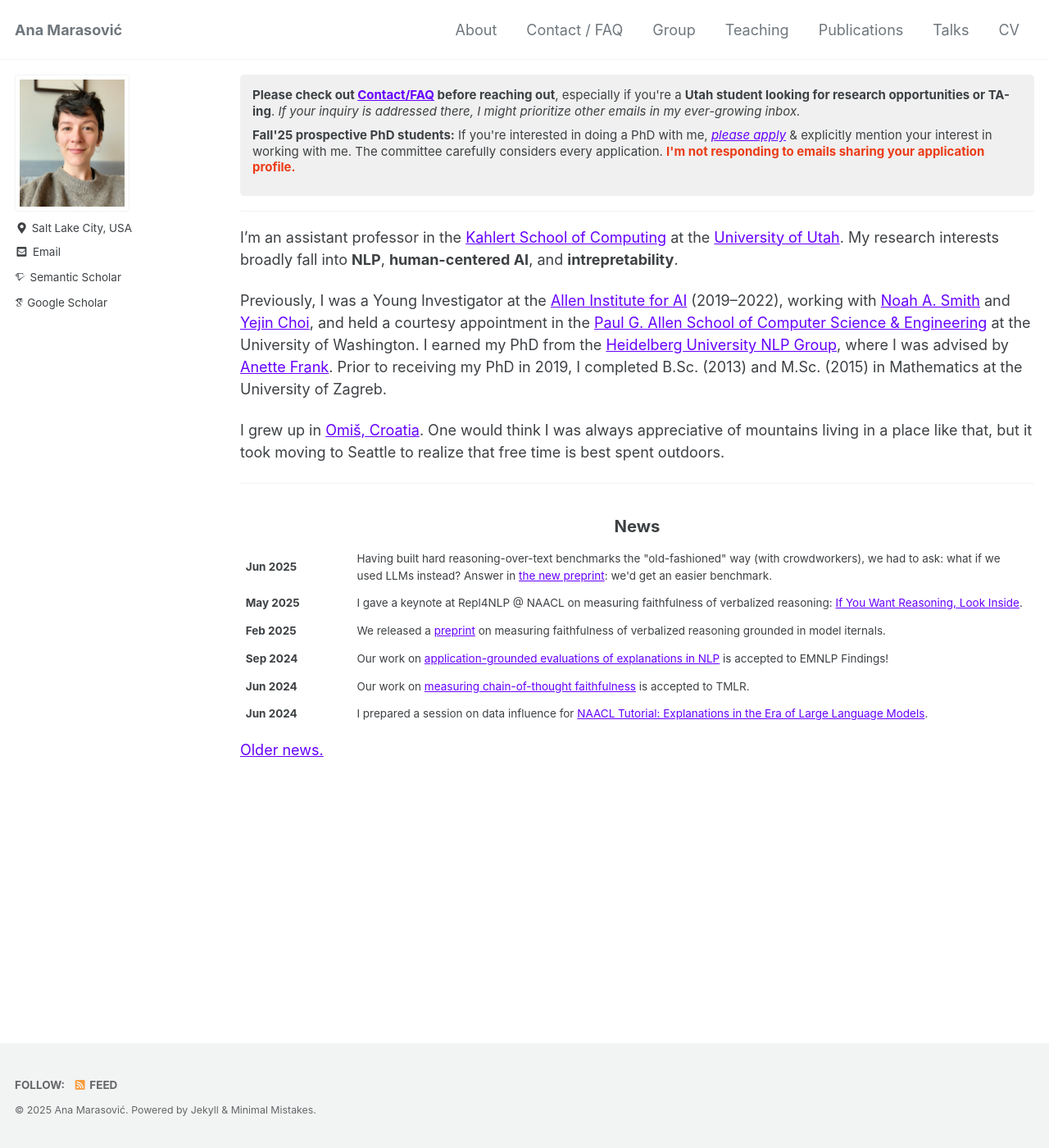
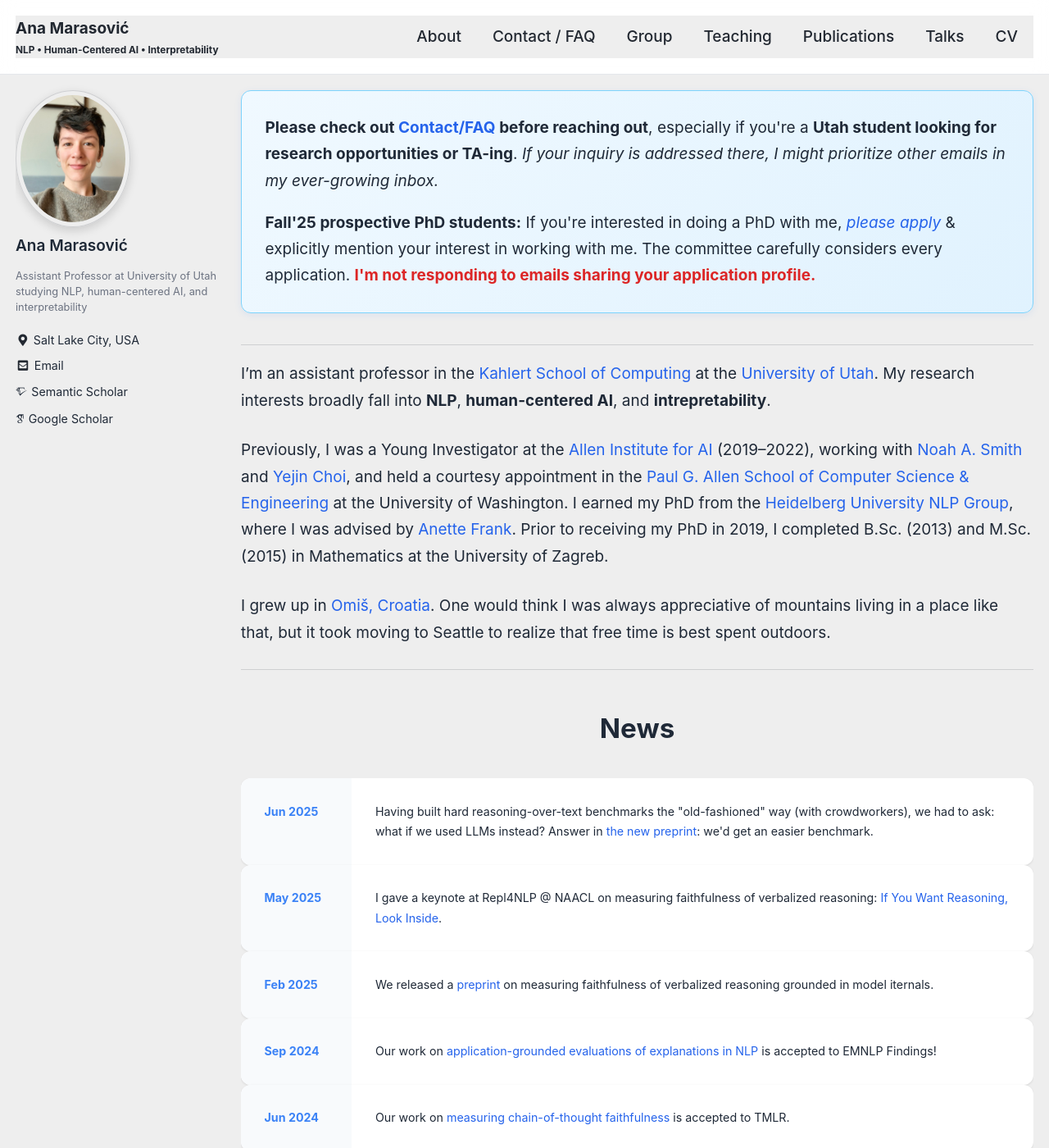
Before and after one commit to amarasovic/amarasovic.github.io, a Jekyll site: the page built from index.md, in a window 1280 px wide and 1400 px high. Shown: the whole window at 82% size. Built offline with Jekyll 4.4.1, drawn with Linux system fonts in a browser that asks for light colours; cached includes are drawn as plain includes; some web fonts are replaced; a script that is not in the unit is left out.

Commit message:
claude code woo

```diff
--- a/_config.yml
+++ b/_config.yml
@@ -12,13 +12,13 @@
 
 #theme                  : "minimal-mistakes-jekyll"
 remote_theme           : "mmistakes/minimal-mistakes"
-minimal_mistakes_skin    : "default" # "air", "aqua", "contrast", "dark", "dirt", "neon", "mint", "plum", "sunrise"
+minimal_mistakes_skin    : "air" # "air", "aqua", "contrast", "dark", "dirt", "neon", "mint", "plum", "sunrise"
 
 # Site Settings
 locale                   : "en-US"
 title                    : "Ana Marasović"
 title_separator          : "-"
-subtitle                 : # site tagline that appears below site title in masthead
+subtitle                 : "NLP • Human-Centered AI • Interpretability"
 name                     : "Ana Marasović"
 description              :
 url                      : https://amarasovic.github.io # the base hostname & protocol for your site e.g. "https://mmistakes.github.io"
@@ -93,9 +93,9 @@ analytics:
 
 # Site Author
 author:
-  name             : " "
+  name             : "Ana Marasović"
   avatar           : "/images/profile.jpg"
-  #bio              : "Assistant Professor &bull; University of Utah &bull; School of Computing"
+  bio              : "Assistant Professor at University of Utah studying NLP, human-centered AI, and interpretability"
   location         : "Salt Lake City, USA"
   email            :
   links:
--- a/assets/css/main.scss
+++ b/assets/css/main.scss
@@ -4,46 +4,298 @@
 
 @charset "utf-8";
 
-$link-color: #6600ff;
+// Modern color palette
+$link-color: #2563eb;
+$link-color-hover: #1d4ed8;
 $text-decoration: none;
+$accent-color: #3b82f6;
+$text-primary: #1f2937;
+$text-secondary: #6b7280;
+$background-light: #f8fafc;
+$border-light: #e5e7eb;
 
 @import "minimal-mistakes/skins/{{ site.minimal_mistakes_skin | default: 'default' }}"; // skin
 @import "minimal-mistakes"; // main partials
 
-
-
-/*
-GS: override any CSS with new CSS styles AFTER the `@import "minimal-mistakes";` line just above!
-See: https://github.com/mmistakes/minimal-mistakes/issues/1219#issuecomment-326809412
-Anything you place after this point will therefore "cascade and override" the previous CSS styles.
-*/
-
-/*
-GS: Decrease font sizes of the entire website.
-Defaults for small, medium, large, and x-large screens are:
-16, 18, 20, and 22px, in that order. All other font sizes are "em"
-[typography unit](https://en.wikipedia.org/wiki/Em_(typography)) multipliers of these pixel
-(px) values, and are therefore relative to and changed by these singular pixel values.
-See: https://github.com/mmistakes/minimal-mistakes/issues/1219#issuecomment-326809412
-- It looks like the screen pixel sizes to move into each new "size" category are defined in
-  the "Breakpoints" section of "_variables.scss"?
-*/
+// Modern typography - larger, more readable fonts
 html {
-    font-size: 12px; // change to whatever
+    font-size: 16px;
 
     @include breakpoint($small) {
-      font-size: 12px; // change to whatever
+      font-size: 16px;
     }
 
     @include breakpoint($medium) {
-      font-size: 14px; // change to whatever
+      font-size: 17px;
     }
 
     @include breakpoint($large) {
-      font-size: 16px; // change to whatever
+      font-size: 18px;
     }
 
     @include breakpoint($x-large) {
-      font-size: 18px; // change to whatever
+      font-size: 19px;
     }
-  }
+}
+
+// Modern body styling
+body {
+    line-height: 1.7;
+    color: $text-primary;
+}
+
+// Enhanced link styling
+a {
+    color: $link-color;
+    text-decoration: none;
+    transition: color 0.2s ease;
+
+    &:hover {
+        color: $link-color-hover;
+    }
+}
+
+// Modern heading styles
+h1, h2, h3, h4, h5, h6 {
+    color: $text-primary;
+    font-weight: 600;
+    line-height: 1.4;
+    margin-bottom: 1rem;
+}
+
+h1 { font-size: 2.25rem; }
+h2 { font-size: 1.875rem; }
+h3 { font-size: 1.5rem; }
+
+// Modern news section
+.news-table {
+    border: none;
+    width: 100%;
+    margin: 2rem 0;
+
+    tr {
+        border: none;
+        background: #fff;
+        border-radius: 12px;
+        box-shadow: 0 1px 3px rgba(0, 0, 0, 0.1);
+        margin-bottom: 1rem;
+        transition: all 0.2s ease;
+
+        &:hover {
+            box-shadow: 0 4px 12px rgba(0, 0, 0, 0.15);
+            transform: translateY(-2px);
+        }
+    }
+
+    td {
+        border: none;
+        padding: 1.5rem;
+        vertical-align: top;
+
+        &:first-child {
+            background: $background-light;
+            border-radius: 12px 0 0 12px;
+            font-weight: 600;
+            color: $accent-color;
+            min-width: 120px;
+        }
+
+        &:last-child {
+            border-radius: 0 12px 12px 0;
+        }
+    }
+}
+
+// Modern notice styling (for the top banner)
+.notice-banner {
+    background: linear-gradient(135deg, #f0f9ff 0%, #e0f2fe 100%);
+    border: 1px solid #7dd3fc;
+    border-radius: 12px;
+    padding: 1.5rem;
+    margin-bottom: 2rem;
+    box-shadow: 0 2px 8px rgba(59, 130, 246, 0.1);
+
+    .notice-item {
+        margin-bottom: 1rem;
+
+        &:last-child {
+            margin-bottom: 0;
+        }
+    }
+
+    .highlight {
+        color: #dc2626;
+    }
+}
+
+// Enhanced sidebar styling
+.sidebar {
+    .author__avatar img {
+        border-radius: 50%;
+        box-shadow: 0 4px 12px rgba(0, 0, 0, 0.15);
+        transition: transform 0.2s ease;
+
+        &:hover {
+            transform: scale(1.05);
+        }
+    }
+}
+
+// Modern button styling
+.btn {
+    border-radius: 8px;
+    transition: all 0.2s ease;
+    font-weight: 500;
+
+    &:hover {
+        transform: translateY(-1px);
+        box-shadow: 0 4px 12px rgba(0, 0, 0, 0.15);
+    }
+}
+
+// Enhanced navigation
+.masthead {
+    background: rgba(255, 255, 255, 0.95);
+    backdrop-filter: blur(10px);
+    border-bottom: 1px solid $border-light;
+
+    .site-title {
+        font-weight: 700;
+    }
+}
+
+.greedy-nav {
+    a {
+        font-weight: 500;
+        transition: color 0.2s ease;
+    }
+}
+
+// Modern spacing
+.page__content {
+    margin-bottom: 3rem;
+
+    p {
+        margin-bottom: 1.5rem;
+    }
+}
+
+// Enhanced content styling
+.page__content {
+    h3[align="center"] {
+        text-align: center;
+        font-size: 1.75rem;
+        margin: 2.5rem 0 2rem 0;
+        color: $text-primary;
+        font-weight: 700;
+    }
+}
+
+// Modern footer
+.page__footer {
+    background: $background-light;
+    border-top: 1px solid $border-light;
+
+    .page__footer-copyright {
+        color: $text-secondary;
+    }
+}
+
+// Enhanced author bio in sidebar
+.author__bio {
+    color: $text-secondary;
+    font-size: 0.9em;
+    line-height: 1.6;
+}
+
+// Smooth scrolling
+html {
+    scroll-behavior: smooth;
+}
+
+// Enhanced details/summary styling for FAQ
+details {
+    margin-bottom: 1.5rem;
+    border: 1px solid $border-light;
+    border-radius: 8px;
+    background: #fff;
+
+    summary {
+        padding: 1rem 1.5rem;
+        cursor: pointer;
+        font-weight: 600;
+        border-radius: 8px;
+        transition: background-color 0.2s ease;
+
+        &:hover {
+            background: $background-light;
+        }
+
+        &[style*="color:orange"] {
+            color: #ea580c !important;
+        }
+    }
+
+    > *:not(summary) {
+        padding: 0 1.5rem 1.5rem 1.5rem;
+    }
+}
+
+// Publications styling
+.page__content {
+    span[style*="color:navy"] {
+        color: $text-primary !important;
+        font-weight: 600;
+    }
+
+    .btn--info {
+        background-color: $accent-color;
+        border-color: $accent-color;
+
+        &:hover {
+            background-color: $link-color-hover;
+            border-color: $link-color-hover;
+        }
+    }
+}
+
+// Focus states for accessibility
+a:focus, button:focus, summary:focus {
+    outline: 2px solid $accent-color;
+    outline-offset: 2px;
+}
+
+// Responsive improvements
+@media (max-width: 768px) {
+    .news-table {
+        tr {
+            display: block;
+            margin-bottom: 1.5rem;
+        }
+
+        td {
+            display: block;
+            border-radius: 0;
+
+            &:first-child {
+                border-radius: 12px 12px 0 0;
+                padding-bottom: 0.75rem;
+                min-width: auto;
+            }
+
+            &:last-child {
+                border-radius: 0 0 12px 12px;
+                padding-top: 0.75rem;
+            }
+        }
+    }
+
+    .notice-banner {
+        padding: 1rem;
+        font-size: 0.9rem;
+    }
+
+    h1 { font-size: 1.875rem; }
+    h2 { font-size: 1.5rem; }
+    h3 { font-size: 1.25rem; }
+}
--- a/index.md
+++ b/index.md
@@ -4,14 +4,13 @@ classes: wide
 author_profile: true
 ---
 
-<div style="background-color: #f0f0f0; padding: 15px; border-radius: 5px; font-size: 15px; line-height: 1.3;">
-  <div style="margin-bottom: 10px;">
+<div class="notice-banner">
+  <div class="notice-item">
     <strong>Please check out <a href="https://www.anamarasovic.com/contact/">Contact/FAQ</a> before reaching out</strong>, especially if you're a <strong>Utah student looking for research opportunities or TA-ing</strong>.
-    <em>If your inquiry is addressed there, I might prioritize other emails in my ever-growing inbox.</em> <span style="color:#EA3C17;"></span>
-
+    <em>If your inquiry is addressed there, I might prioritize other emails in my ever-growing inbox.</em>
   </div>
-  <div style="margin-bottom: 10px;">
-    <strong>Fall'25 prospective PhD students:</strong> If you're interested in doing a PhD with me, <a href="https://www.cs.utah.edu/graduate/admissions/"><em>please apply</em></a>  & explicitly mention your interest in working with me. The committee carefully considers every application. <span style="color:#EA3C17;"><strong>I'm not responding to emails sharing your application profile.</strong></span>
+  <div class="notice-item">
+    <strong>Fall'25 prospective PhD students:</strong> If you're interested in doing a PhD with me, <a href="https://www.cs.utah.edu/graduate/admissions/"><em>please apply</em></a> & explicitly mention your interest in working with me. The committee carefully considers every application. <strong class="highlight">I'm not responding to emails sharing your application profile.</strong>
   </div>
 </div>
 
@@ -28,12 +27,6 @@ I grew up in [Omiš, Croatia](https://youtu.be/Cnrjm-Le_vw). One would think I w
 
 ---
 
-<style type="text/css">
-      table, tr, td {
-        border: 0px;
-    }
-
-</style>
 
 <h3 align="center">News</h3>
 
```
